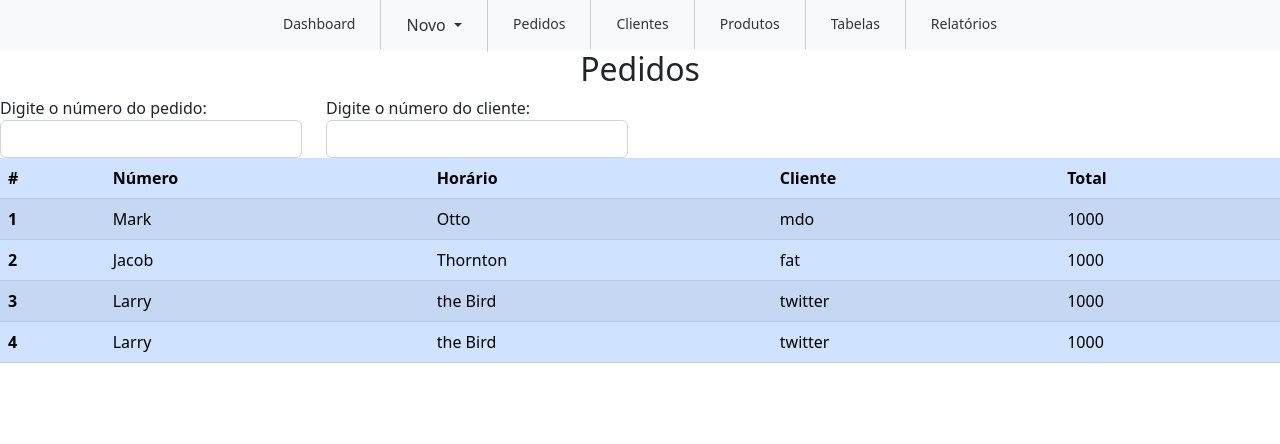
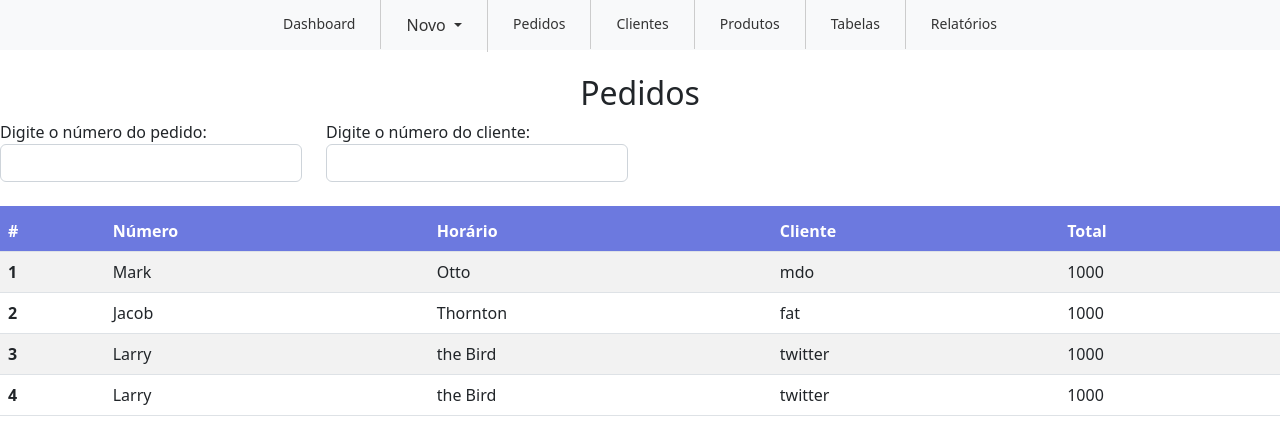
Before and after one commit to rodrigowitt/ErpWeb, an Angular app in the folder Frontend/erpWebapp/: page /pedidos in a window 1280 px wide. Shown: the top 444 px of the page. Built offline with nearby package versions, Linux system fonts and the light colour scheme.

Commit message:
Estilizando a tabela de pedido

```diff
--- a/Frontend/erpWebapp/src/app/components/pedidos/pedidos.component.css
+++ b/Frontend/erpWebapp/src/app/components/pedidos/pedidos.component.css
@@ -1,5 +1,10 @@
+*{
+
+}
+
 .titulos{
     display: flex;
+    justify-content: center;
 }
 
 .buscador{
@@ -21,3 +26,20 @@
     margin-left: 250px;
     margin-top: 10px;
 }
+.table-striped thead {
+    background-color: #6C79DF; /* Cor roxo escura */
+    color: white; /* Letras brancas */
+    height: 45px;
+  }
+
+  .table-striped tbody tr:nth-of-type(odd) {
+    background-color: #f5f5f5;
+  }
+
+  .table-striped tbody tr:nth-of-type(odd) {
+    background-color: #ffffff; /* Azul claro quase branco */
+  }
+
+  .table-striped tbody tr:nth-of-type(even) {
+    background-color: white; /* Branco para as linhas pares */
+  }
--- a/Frontend/erpWebapp/src/app/components/pedidos/pedidos.component.html
+++ b/Frontend/erpWebapp/src/app/components/pedidos/pedidos.component.html
@@ -1,5 +1,5 @@
-<div class="titulos justify-content-center">
-    <h2>Pedidos</h2>
+<div class="titulos">
+    <h2 class="mt-4">Pedidos</h2>
 </div>
 
   <div class="row">
@@ -17,8 +17,8 @@
     </div>
   </div>
 
-<table class="table table-striped table-primary">
-    <thead>
+<table class="table table-striped capa  mt-4">
+    <thead class="">
       <tr>
         <th scope="col">#</th>
         <th scope="col">Número</th>
--- a/Frontend/erpWebapp/src/styles.css
+++ b/Frontend/erpWebapp/src/styles.css
@@ -1,2 +1,6 @@
 /* You can add global styles to this file, and also import other style files */
 @import 'https://cdn.jsdelivr.net/npm/bootstrap@5.2.3/dist/css/bootstrap.min.css';
+
+body {
+    overflow-x: hidden;
+  }
```
